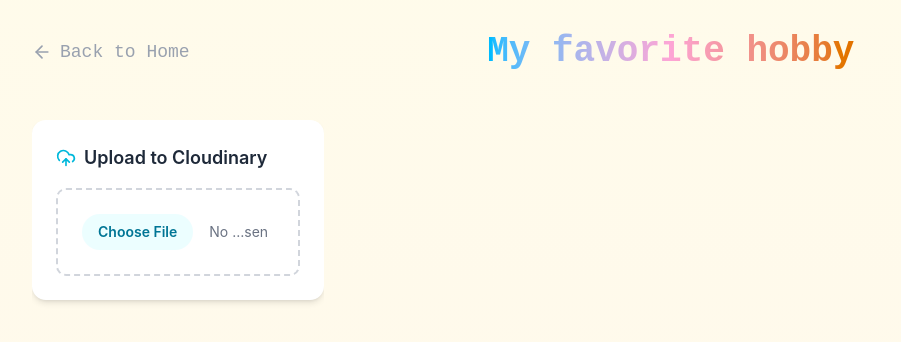
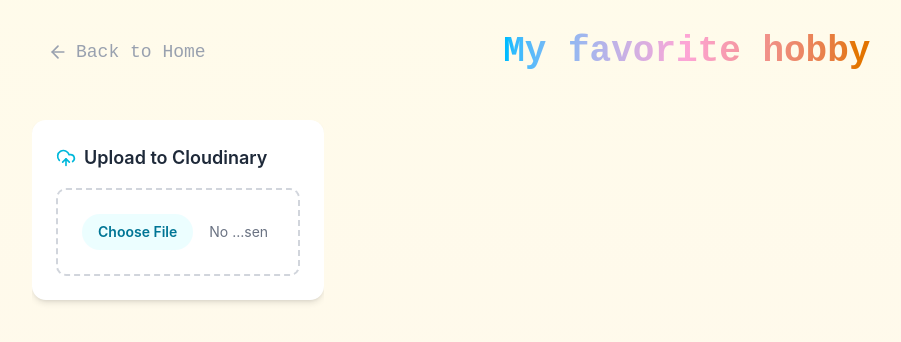
Before and after one commit to mquy27/Portfolio, a React (Vite) app in the folder quy-portfolio/: page /photography in a window 1280 px wide. Shown: the top 342 px of the page, without its empty margins (0-901 px from the left). Built offline with nearby package versions, Linux system fonts and the light colour scheme; no server answers; the database is empty; sample sign-in values are in the browser's storage.

Commit message:
feat: implement reusable Button component and migrate existing buttons across pages and components

```diff
--- a/quy-portfolio/package.json
+++ b/quy-portfolio/package.json
@@ -23,7 +23,7 @@
     "clsx": "^2.1.1",
     "firebase": "^12.6.0",
     "framer-motion": "^12.23.26",
-    "gsap": "^3.14.2",
+    "gsap": "^3.15.0",
     "lucide-react": "^0.561.0",
     "meshline": "^3.3.1",
     "motion": "^12.23.26",
--- a/quy-portfolio/src/components/Experience.jsx
+++ b/quy-portfolio/src/components/Experience.jsx
@@ -6,6 +6,7 @@
 import { motion, useScroll, useSpring } from 'framer-motion';
 import { div } from 'framer-motion/client';
 import FlowingLines from './FlowingLines';
+import { Button } from '@/components/ui/button';
 
 const ExperienceTimeline = ({ experiences }) => {
     const ref = useRef(null);
@@ -195,12 +196,12 @@
                     {/* Admin Add Button */}
                     {user && (
                         <div className="mt-6">
-                            <button
+                            <Button
                                 onClick={() => setShowForm(!showForm)}
-                                className="bg-amber-500 hover:bg-amber-600 text-white font-bold py-2 px-6 rounded-full shadow-lg transition-all"
+                                className="bg-amber-500 hover:bg-amber-600 text-white font-bold py-2 px-6 rounded-full shadow-lg transition-all h-auto"
                             >
                                 {showForm ? 'Cancel' : '+ Add New Experience'}
-                            </button>
+                            </Button>
                         </div>
                     )}
                 </div>
@@ -218,7 +219,7 @@
                                 <input type="number" className="border p-2 rounded" name="year" placeholder="Year (Sort)" value={formData.year} onChange={handleChange} />
                             </div>
                             <textarea className="w-full border p-2 rounded" rows="3" name="description" placeholder="Description..." value={formData.description} onChange={handleChange} required></textarea>
-                            <button type="submit" className="w-full bg-cyan-600 text-white font-bold py-2 rounded hover:bg-cyan-700">Save Experience</button>
+                            <Button type="submit" className="w-full bg-cyan-600 text-white font-bold py-2 rounded hover:bg-cyan-700 h-auto">Save Experience</Button>
                         </form>
                     </div>
                 )}
--- a/quy-portfolio/src/components/ImageUploader.jsx
+++ b/quy-portfolio/src/components/ImageUploader.jsx
@@ -1,6 +1,7 @@
 import React, { useState } from 'react';
 import axios from 'axios';
 import { Loader2, Copy, Check, UploadCloud } from 'lucide-react';
+import { Button } from '@/components/ui/button';
 
 const ImageUploader = ({ onUploadSuccess }) => {
     const [loading, setLoading] = useState(false);
@@ -98,13 +99,15 @@
                             value={uploadedUrl}
                             className="flex-1 p-2 text-xs border rounded bg-white text-gray-600 focus:outline-none"
                         />
-                        <button
+                        <Button
+                            variant="ghost"
+                            size="icon"
                             onClick={copyToClipboard}
                             className="p-2 hover:bg-green-200 rounded-md transition-colors text-green-700"
                             title="Copy URL"
                         >
                             {copied ? <Check size={16} /> : <Copy size={16} />}
-                        </button>
+                        </Button>
                     </div>
                     <img src={uploadedUrl} alt="Preview" className="mt-3 h-32 object-contain rounded-md border border-green-200 bg-white" />
                 </div>
--- a/quy-portfolio/src/components/Masonry.jsx
+++ b/quy-portfolio/src/components/Masonry.jsx
@@ -1,6 +1,7 @@
 import { useEffect, useLayoutEffect, useMemo, useRef, useState } from 'react';
 import { gsap } from 'gsap';
 import { Trash } from 'lucide-react';
+import { Button } from '@/components/ui/button';
 
 const useMedia = (queries, values, defaultValue) => {
   const get = () => values[queries.findIndex(q => matchMedia(q).matches)] ?? defaultValue;
@@ -213,14 +214,16 @@
                   className="color-overlay absolute inset-0 rounded-[10px] bg-gradient-to-tr from-pink-500/50 to-sky-500/50 opacity-0 pointer-events-none" />
               )}
               {canDelete && (
-                <button
+                <Button
+                  variant="destructive"
+                  size="icon"
                   onClick={(e) => {
                     e.stopPropagation();
                     onDelete(item.id);
                   }}
-                  className="delete-button absolute top-2 right-2 z-10 bg-white/80 text-red-500 p-2 rounded-full opacity-0 group-hover:opacity-100 transition-opacity duration-300 cursor-pointer">
+                  className="delete-button absolute top-2 right-2 z-10 rounded-full opacity-0 group-hover:opacity-100 transition-opacity duration-300">
                   <Trash size={24} />
-                </button>
+                </Button>
               )}
             </div>
           )}
--- /dev/null
+++ b/quy-portfolio/src/components/ui/button.jsx
@@ -0,0 +1,42 @@
+import * as React from "react"
+import { cva } from "class-variance-authority"
+import { cn } from "@/lib/utils"
+
+const buttonVariants = cva(
+  "inline-flex items-center justify-center whitespace-nowrap rounded-md text-sm font-medium ring-offset-background transition-colors focus-visible:outline-none focus-visible:ring-2 focus-visible:ring-ring focus-visible:ring-offset-2 disabled:pointer-events-none disabled:opacity-50 cursor-pointer",
+  {
+    variants: {
+      variant: {
+        default: "bg-primary text-primary-foreground hover:bg-primary/90",
+        destructive: "bg-destructive text-destructive-foreground hover:bg-destructive/90",
+        outline: "border border-input bg-background hover:bg-accent hover:text-accent-foreground",
+        secondary: "bg-secondary text-secondary-foreground hover:bg-secondary/80",
+        ghost: "hover:bg-accent hover:text-accent-foreground",
+        link: "text-primary underline-offset-4 hover:underline",
+      },
+      size: {
+        default: "h-10 px-4 py-2",
+        sm: "h-9 rounded-md px-3",
+        lg: "h-11 rounded-md px-8",
+        icon: "h-10 w-10",
+      },
+    },
+    defaultVariants: {
+      variant: "default",
+      size: "default",
+    },
+  }
+)
+
+const Button = React.forwardRef(({ className, variant, size, ...props }, ref) => {
+  return (
+    <button
+      className={cn(buttonVariants({ variant, size, className }))}
+      ref={ref}
+      {...props}
+    />
+  )
+})
+Button.displayName = "Button"
+
+export { Button, buttonVariants }
--- a/quy-portfolio/src/pages/Admin.jsx
+++ b/quy-portfolio/src/pages/Admin.jsx
@@ -5,6 +5,7 @@
 import { onAuthStateChanged, signOut } from 'firebase/auth';
 import { Trash2, LogOut } from 'lucide-react';
 import ImageUploader from '../components/ImageUploader';
+import { Button } from '@/components/ui/button';
 
 const Admin = () => {
     const [photos, setPhotos] = useState([]);
@@ -73,9 +74,9 @@
             <div className="max-w-6xl mx-auto">
                 <div className="flex justify-between items-center mb-8">
                     <h1 className="text-3xl font-bold text-gray-800">Admin Dashboard</h1>
-                    <button onClick={handleLogout} className="flex items-center gap-2 text-red-600 hover:text-red-800 transition-colors">
+                    <Button variant="ghost" onClick={handleLogout} className="flex items-center gap-2 text-red-600 hover:text-red-800 transition-colors">
                         <LogOut size={20} /> Logout
-                    </button>
+                    </Button>
                 </div>
 
                 <div className="grid grid-cols-1 lg:grid-cols-3 gap-8">
@@ -95,13 +96,15 @@
                                     <div key={photo.id} className="relative group rounded-lg overflow-hidden border border-gray-200">
                                         <img src={photo.img} alt="uploaded" className="w-full h-32 object-cover" />
                                         <div className="absolute inset-0 bg-black/50 opacity-0 group-hover:opacity-100 transition-opacity flex items-center justify-center">
-                                            <button
+                                            <Button
+                                                variant="destructive"
+                                                size="icon"
                                                 onClick={() => handleDelete(photo)}
-                                                className="bg-red-500 text-white p-2 rounded-full hover:bg-red-600 transition-colors shadow-lg"
+                                                className="rounded-full shadow-lg"
                                                 title="Delete"
                                             >
                                                 <Trash2 size={16} />
-                                            </button>
+                                            </Button>
                                         </div>
                                         <div className="absolute bottom-0 left-0 right-0 bg-black/60 text-white text-[10px] p-1 truncate">
                                             {photo.width}x{photo.height}
--- a/quy-portfolio/src/pages/Login.jsx
+++ b/quy-portfolio/src/pages/Login.jsx
@@ -2,6 +2,7 @@
 import { signInWithEmailAndPassword } from 'firebase/auth';
 import { auth } from '../firebaseConfig';
 import { useNavigate } from 'react-router-dom';
+import { Button } from '@/components/ui/button';
 
 const Login = () => {
     const [email, setEmail] = useState('');
@@ -61,16 +62,16 @@
                             placeholder="••••••••"
                         />
                     </div>
-                    <button
+                    <Button
                         type="submit"
                         disabled={loading}
-                        className={`w-full text-white font-bold py-3 rounded-lg transition-colors ${loading
+                        className={`w-full text-white font-bold py-3 rounded-lg transition-colors h-auto ${loading
                                 ? 'bg-gray-400 cursor-not-allowed'
                                 : 'bg-cyan-600 hover:bg-cyan-700'
                             }`}
                     >
                         {loading ? 'Logging in...' : 'Login'}
-                    </button>
+                    </Button>
                     <div className="text-center mt-4">
                         <a href="/" className="text-sm text-cyan-600 hover:underline">Back to Home</a>
                     </div>
--- a/quy-portfolio/src/pages/Photography.jsx
+++ b/quy-portfolio/src/pages/Photography.jsx
@@ -6,6 +6,7 @@
 import { db, auth } from '../firebaseConfig';
 import Masonry from '../components/Masonry';
 import ImageUploader from '../components/ImageUploader';
+import { Button } from '@/components/ui/button';
 
 const Photography = () => {
     const navigate = useNavigate();
@@ -89,13 +90,14 @@
         <div className="min-h-screen bg-linear-to-b from-amber-50 via-orange-50 to-yellow-100 text-white p-8 relative">
             <div className="max-w-7xl mx-auto">
                 <header className="flex justify-between items-center mb-12">
-                    <button
+                    <Button
+                        variant="ghost"
                         onClick={() => navigate('/')}
                         className="flex items-center gap-2 text-gray-400 hover:text-amber-600 transition-colors group z-50 relative cursor-pointer"
                     >
                         <ArrowLeft className="w-5 h-5 group-hover:-translate-x-1 transition-transform" />
                         <span className="font-mono text-lg">Back to Home</span>
-                    </button>
+                    </Button>
 
                     <h1 className="text-4xl font-bold font-mono bg-linear-to-r from-sky-400 via-pink-300 to-amber-600 bg-clip-text text-transparent">
                         My favorite hobby
```
Also changed, not shown: quy-portfolio/src/components/ContactMe.jsx (+6 -5 lines), 1 other file (tests, documents, lock files or other folders).
